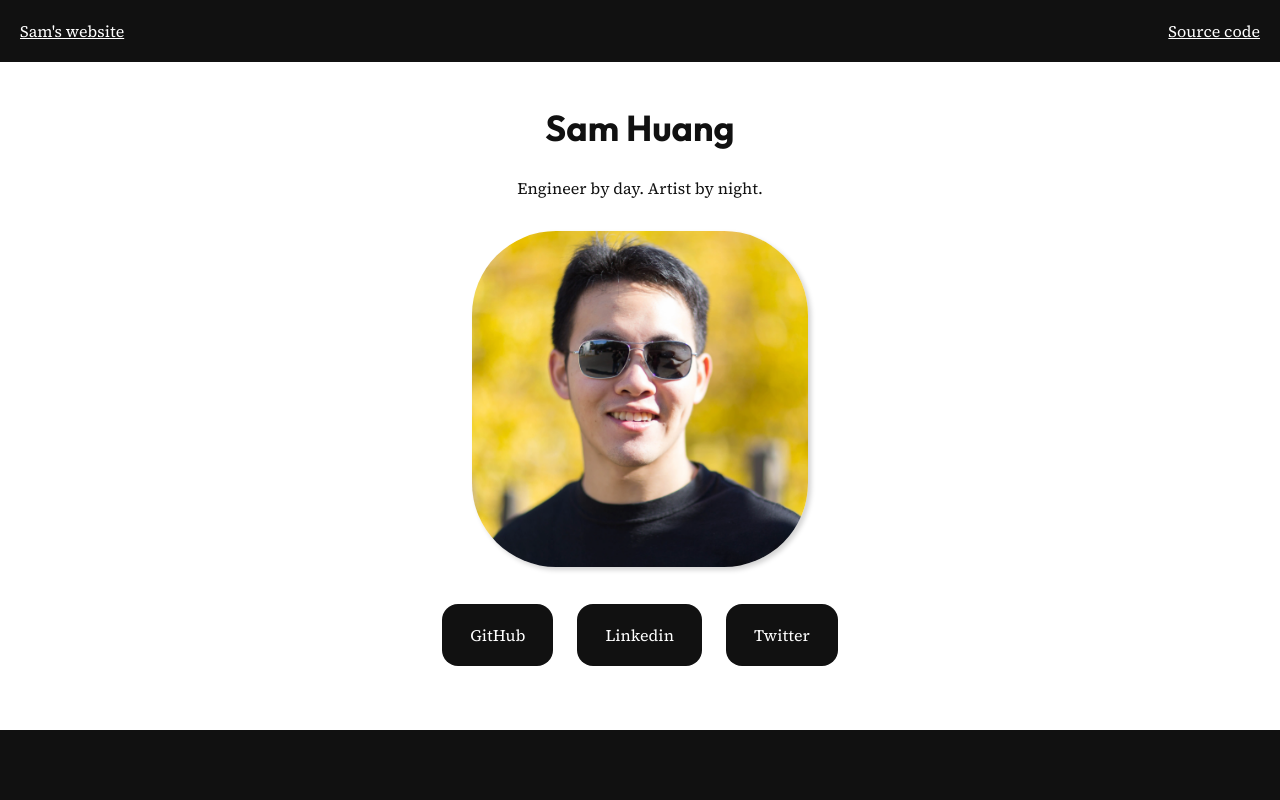
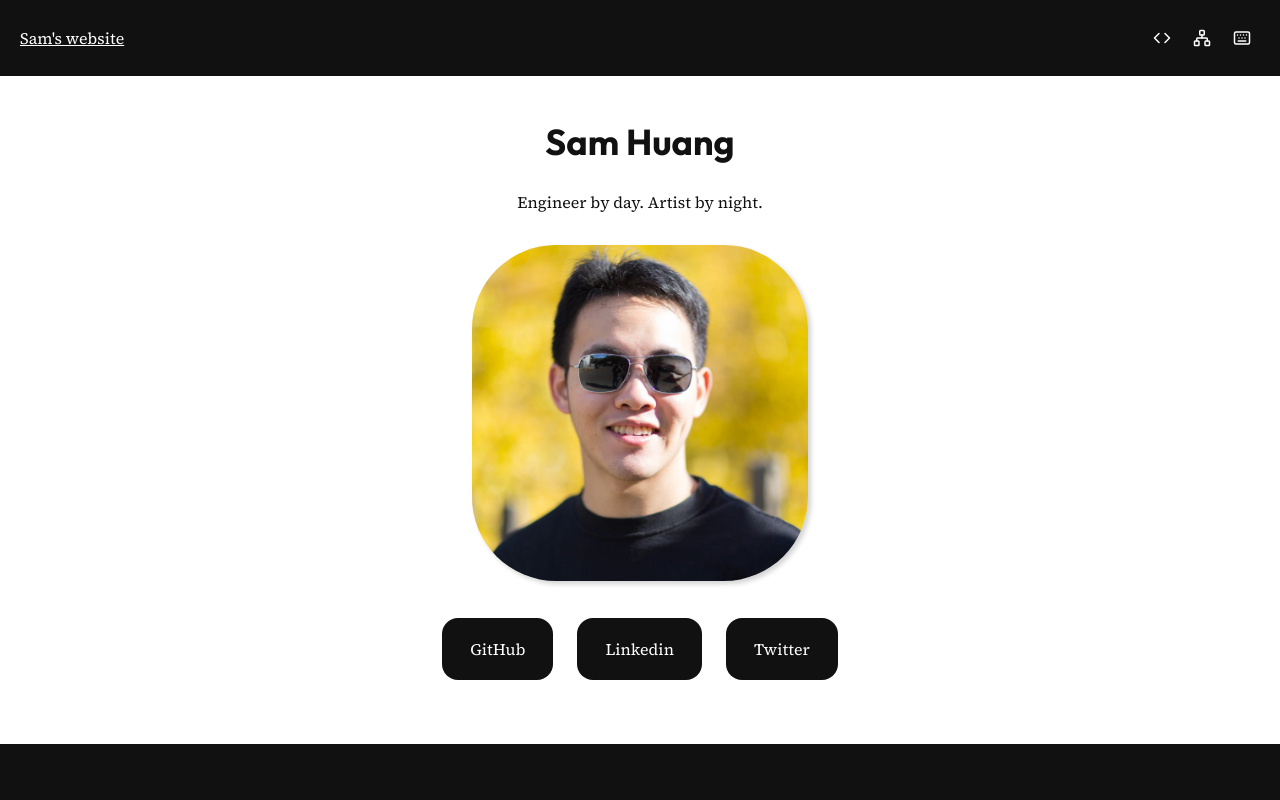
Before and after one commit to huangsam/huangsam.github.io, a SvelteKit app: page / in a window 1280 px wide. Shown: the top 800 px of the page. Built offline with nearby package versions, Linux system fonts and the light colour scheme.

Commit message:
Add lucide icons to header nav

```diff
--- a/package.json
+++ b/package.json
@@ -21,6 +21,7 @@
   "devDependencies": {
     "@eslint/compat": "^2.1.1",
     "@eslint/js": "^10.0.1",
+    "@lucide/svelte": "^1.41.0",
     "@playwright/test": "^1.63.0",
     "@sveltejs/adapter-static": "^3.0.10",
     "@sveltejs/kit": "^2.70.3",
--- a/src/routes/+layout.svelte
+++ b/src/routes/+layout.svelte
@@ -3,6 +3,7 @@
   import { onMount, type Snippet } from 'svelte';
   import { initVimNavigation } from '$lib/utils/vimNavigation';
   import KeyboardShortcutsModal from '$lib/components/KeyboardShortcutsModal.svelte';
+  import { Code, Network, Keyboard } from '@lucide/svelte';
   import { EMPLOYMENT_INFO, FOCUS_AREAS, SOCIAL_PROFILES } from '$lib';
 
   interface Props {
@@ -69,6 +70,7 @@
 <svelte:head>
   <title>Sam Huang</title>
   <link rel="canonical" href="https://sambyte.net" />
+  <link rel="sitemap" type="application/xml" href="/sitemap.xml" />
   <link
     rel="preload"
     href="/fonts/Outfit-Regular.ttf"
@@ -109,12 +111,36 @@
 <div class="layout">
   <header>
     <a href="/">Sam's website</a>
-    <nav class="right">
+    <nav class="right" aria-label="Site links and utilities">
       <a
         href="https://github.com/huangsam/huangsam.github.io"
         rel="noopener noreferrer"
-        target="_blank">Source code</a
+        target="_blank"
+        class="header-icon-link"
+        aria-label="Source code"
+        title="Source code"
       >
+        <Code size={18} />
+      </a>
+      <a
+        href="/sitemap.xml"
+        target="_blank"
+        rel="noopener noreferrer"
+        class="header-icon-link"
+        aria-label="Site map"
+        title="Site map"
+      >
+        <Network size={18} />
+      </a>
+      <button
+        type="button"
+        class="header-icon-btn"
+        onclick={() => (showShortcuts = true)}
+        aria-label="Keyboard shortcuts"
+        title="Keyboard shortcuts (?)"
+      >
+        <Keyboard size={18} />
+      </button>
     </nav>
   </header>
 
--- a/src/routes/style.css
+++ b/src/routes/style.css
@@ -66,6 +66,9 @@ main {
 }
 
 header {
+  display: flex;
+  justify-content: space-between;
+  align-items: center;
   background-color: var(--color-primary-bg);
   color: var(--color-text-inverse);
 }
@@ -140,25 +143,46 @@ html {
 header a {
   /* Apply header link color */
   color: inherit;
-  /* Apply margin between header links */
-  margin-right: 1rem;
   transition: color var(--transition-fast);
 }
 
 header a:hover,
-header a:focus {
+header a:focus-visible {
   /* Change color on hover and focus */
   color: var(--color-secondary-bg);
 }
 
-header a:last-child {
-  /* Ensure last header link is flush */
-  margin-right: 0;
+header nav {
+  display: flex;
+  align-items: center;
+  gap: var(--space-xs);
 }
 
-header nav {
-  /* Ensure header links are on the right */
-  float: right;
+.header-icon-link,
+.header-icon-btn {
+  display: inline-flex;
+  align-items: center;
+  justify-content: center;
+  width: 2.25rem;
+  height: 2.25rem;
+  padding: 0;
+  background: transparent;
+  border: none;
+  border-radius: 6px;
+  color: var(--color-text-inverse);
+  cursor: pointer;
+  text-decoration: none;
+  transition:
+    color var(--transition-fast),
+    background-color var(--transition-fast);
+}
+
+.header-icon-link:hover,
+.header-icon-link:focus-visible,
+.header-icon-btn:hover,
+.header-icon-btn:focus-visible {
+  color: var(--color-secondary-bg);
+  background-color: rgba(255, 255, 255, 0.08);
 }
 
 body {
```
Also changed, not shown: 2 other files (tests, documents, lock files or other folders).
